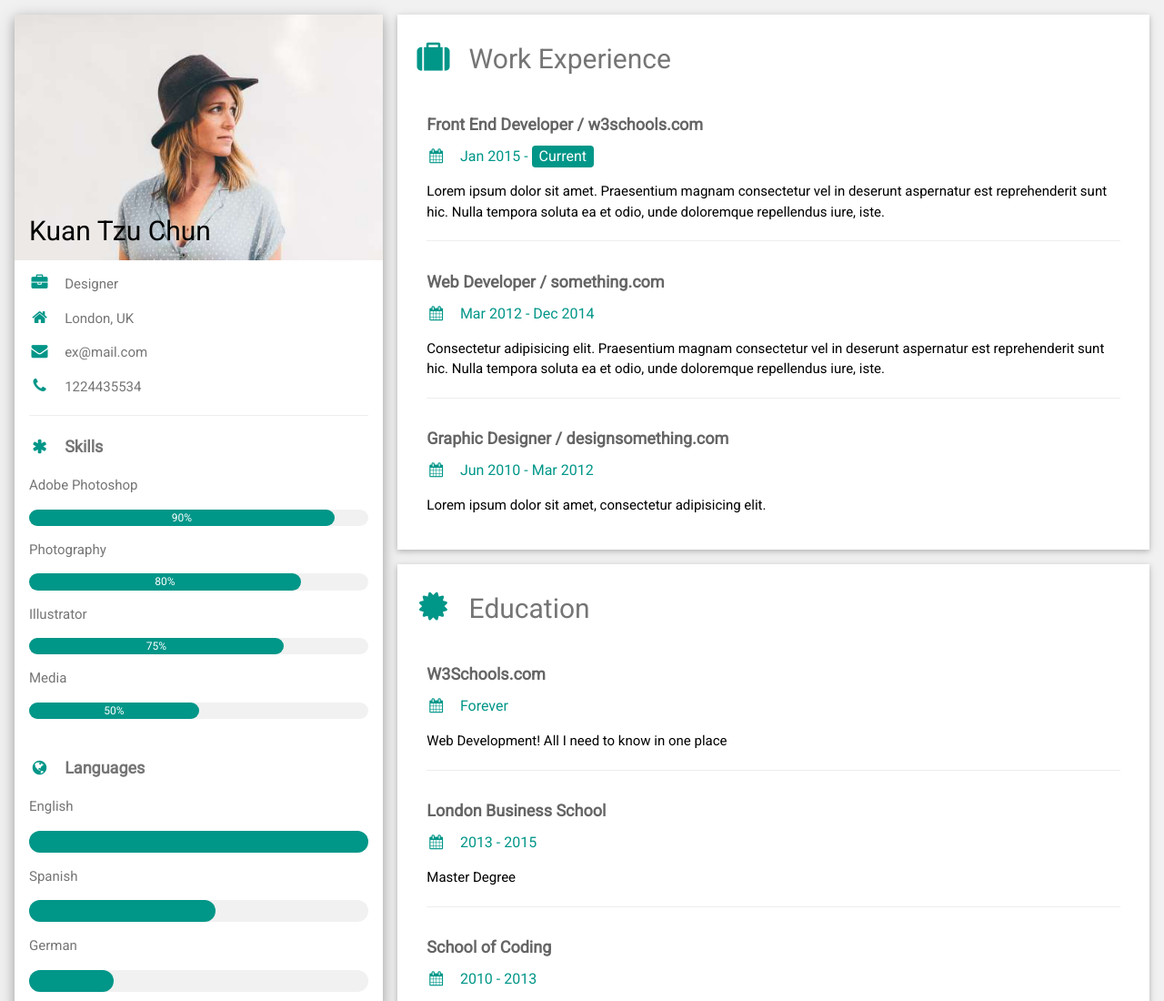
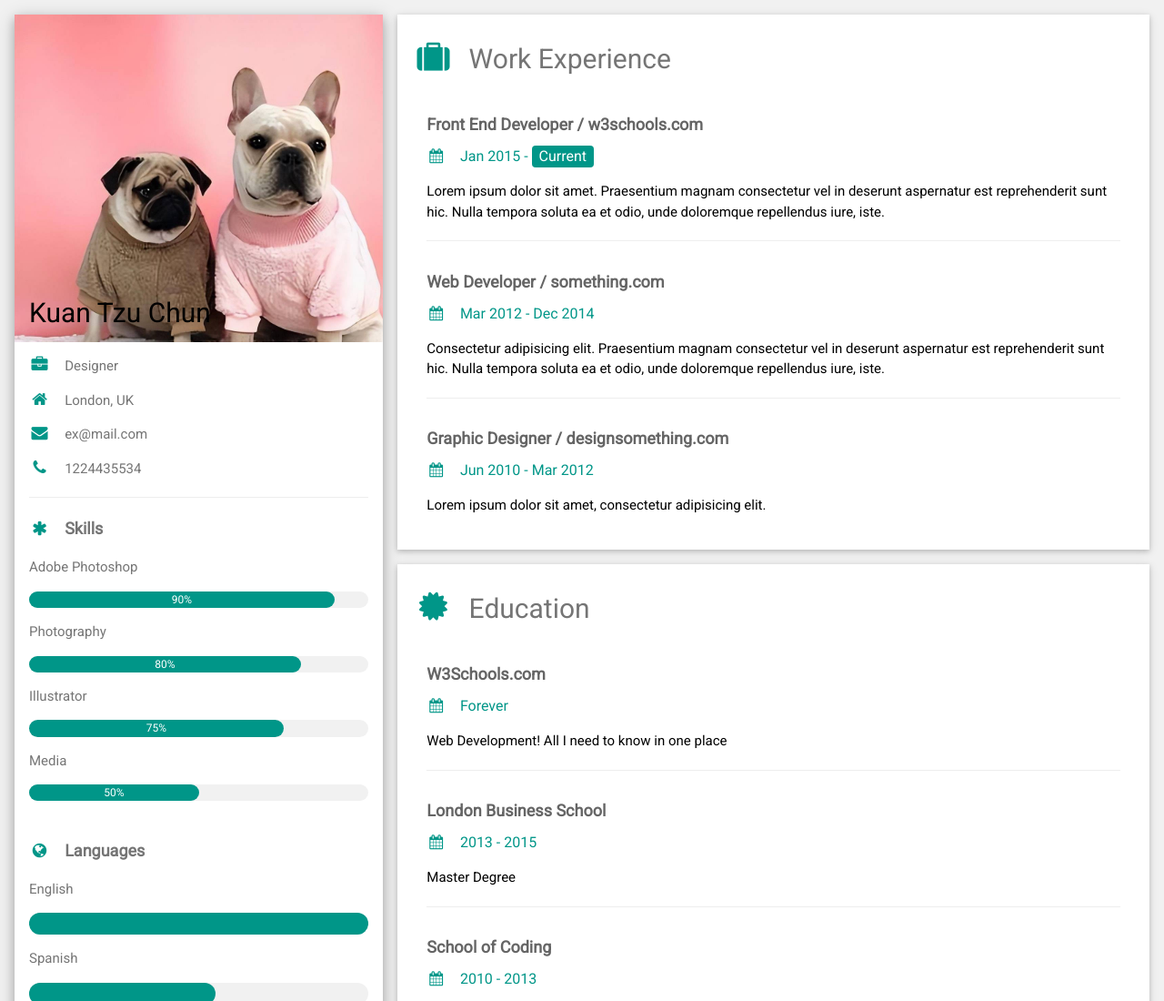
Before and after one commit to kuanmaggie/kuanmaggie.github.io, a plain HTML site: page index.html in a window 1280 px wide. Shown: the top 1100 px of the page at 91% size. Drawn offline with nearby package versions, Linux system fonts and the light colour scheme.

Commit message:
Update index.html

```diff
--- a/index.html
+++ b/index.html
@@ -24,7 +24,7 @@
 
       <div class="w3-white w3-text-grey w3-card-4">
         <div class="w3-display-container">
-          <img src="w3images/avatar_hat.jpg" style="width:100%" alt="Avatar">
+          <img src="w3images/d.jpeg" style="width:100%" alt="Avatar">
           <div class="w3-display-bottomleft w3-container w3-text-black">
             <h2>Kuan Tzu Chun</h2>
           </div>
```
